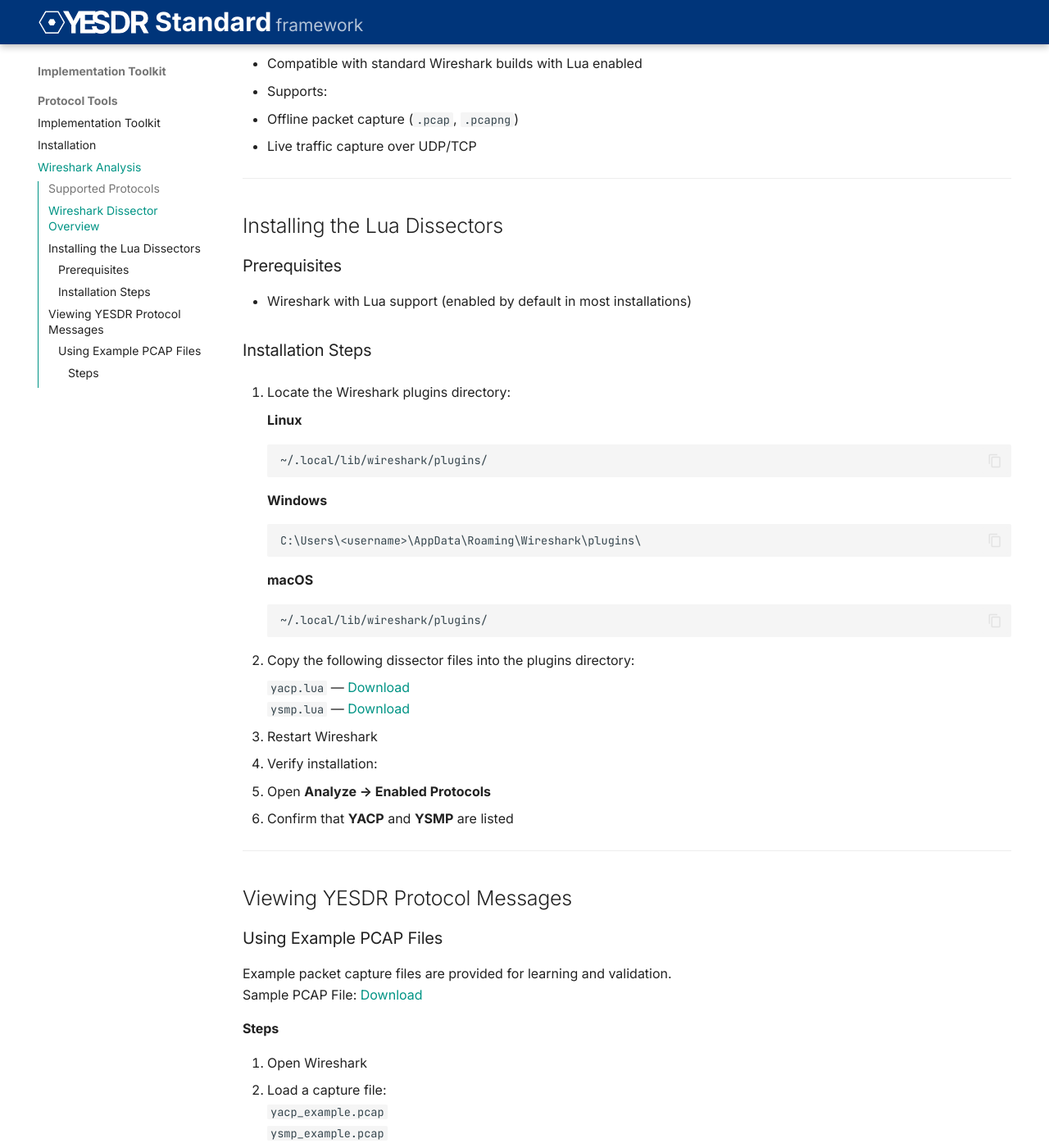
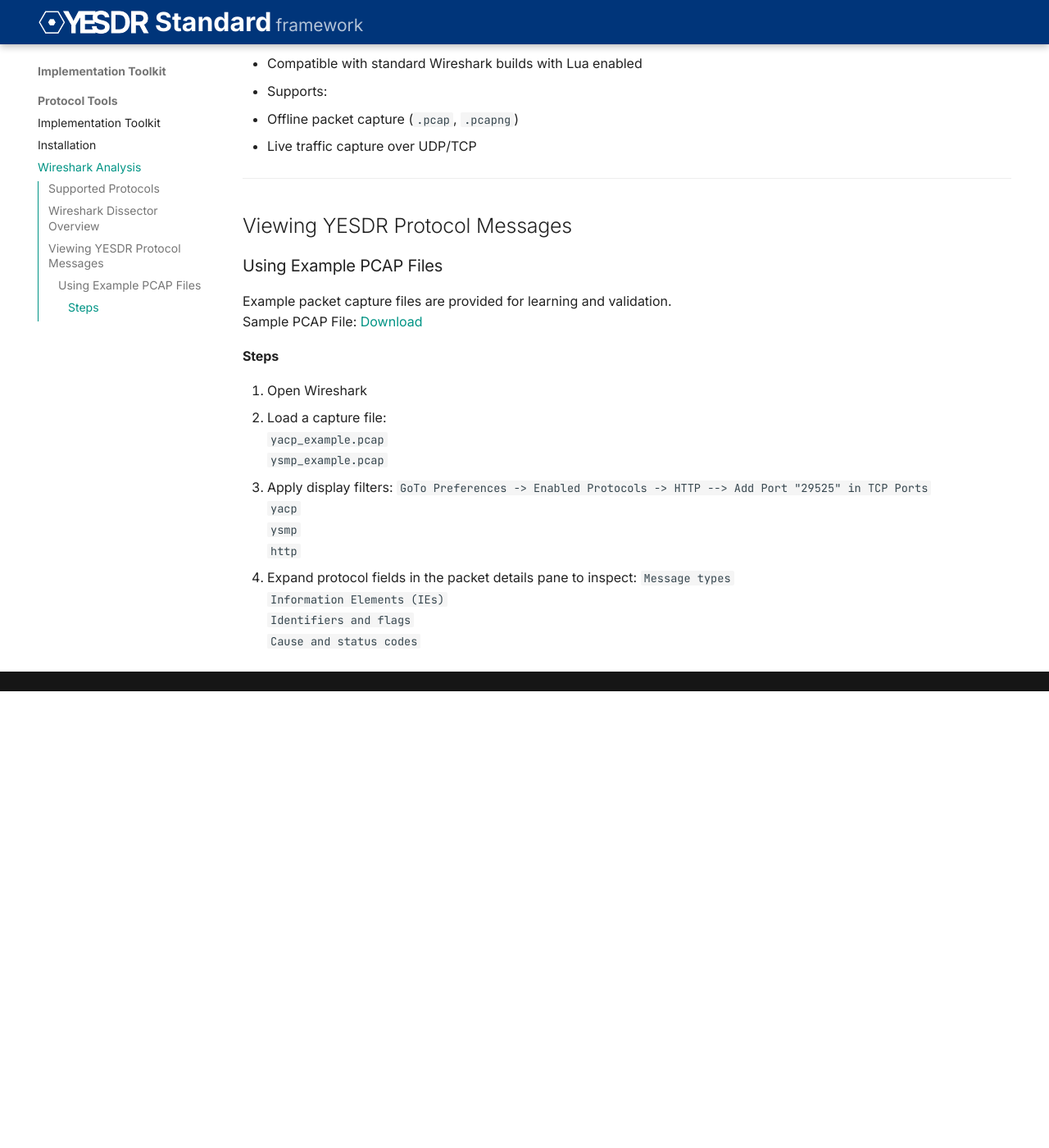
Before and after one commit to chandharlabs/yesdr-standard, an MkDocs documentation site: the page built from docs/implementations/protocol-tools.md, in a window 1280 px wide and 1400 px high, scrolled down 629 px. Shown: the whole window at 82% size. Built offline with MkDocs 1.6.1 and Material for MkDocs 9.7.7, drawn with Linux system fonts in a browser that asks for light colours; after the commit the page ends 1472 px from its top, so only the background shows below that.

Commit message:
Remove Lua dissector installation instructions
Removed installation instructions for Lua dissectors from the documentation.

````diff
--- a/docs/implementations/protocol-tools.md
+++ b/docs/implementations/protocol-tools.md
@@ -27,46 +27,6 @@ Additional protocol dissectors may be added in future releases.
 
 ---
 
-## Installing the Lua Dissectors
-
-### Prerequisites
-
-- Wireshark with Lua support (enabled by default in most installations)
-
-### Installation Steps
-
-1. Locate the Wireshark plugins directory:
-
-    **Linux**
-    ```bash
-    ~/.local/lib/wireshark/plugins/
-    ```
-
-    **Windows**
-    ```text
-    C:\Users\<username>\AppData\Roaming\Wireshark\plugins\
-    ```
-
-    **macOS**
-    ```bash
-    ~/.local/lib/wireshark/plugins/
-    ```
-
-2. Copy the following dissector files into the plugins directory:
-
-
-    `yacp.lua` — <a href="../../assets/dissectors/yacp.lua" download>Download</a>
-    `ysmp.lua` — <a href="../../assets/dissectors/ysmp.lua" download>Download</a>
-
-
-3. Restart Wireshark
-
-4. Verify installation:
-   - Open **Analyze → Enabled Protocols**
-   - Confirm that **YACP** and **YSMP** are listed
-
----
-
 ## Viewing YESDR Protocol Messages
 
 ### Using Example PCAP Files
````
